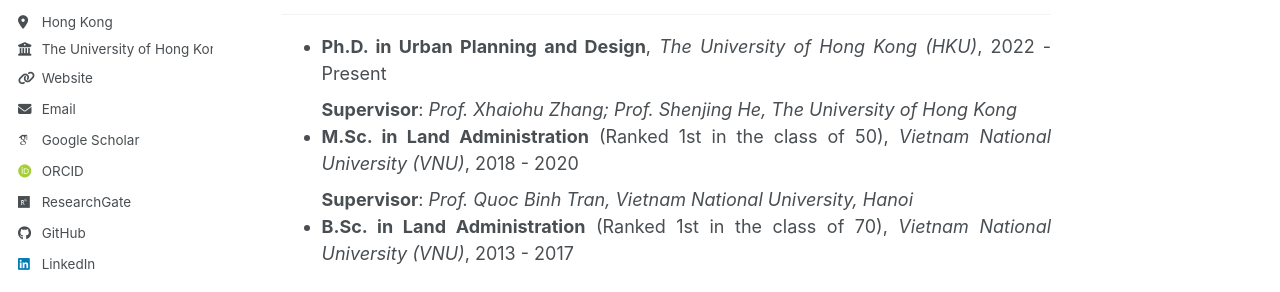
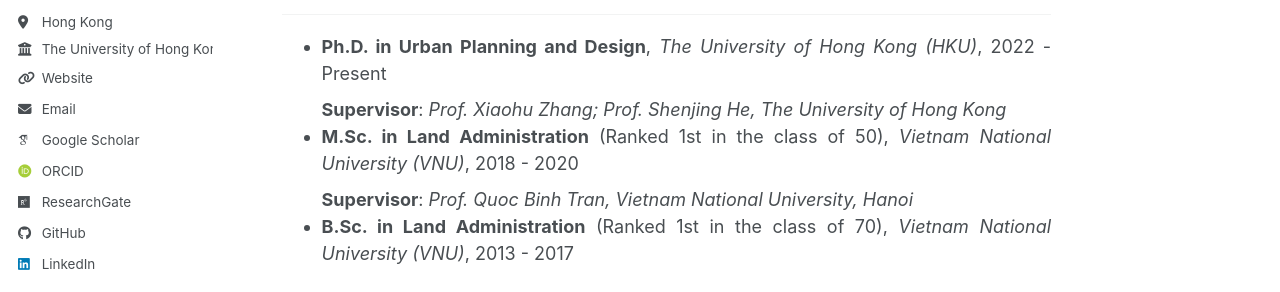
Before and after one commit to cuonghku95/cuonghku95.github.io, a Jekyll site: the page built from _pages/about.md, in a window 1280 px wide and 900 px high, scrolled down 1402 px. Shown: the part 423-715 px from the top of the window. Built offline with Jekyll 4.4.1, drawn with Linux system fonts in a browser that asks for light colours; some web fonts are replaced; a script bundle is joined from its source files by our own code; library files that are not in the unit come from our copies.

Commit message:
Fix typo in supervisor's name on about page

```diff
--- a/_pages/about.md
+++ b/_pages/about.md
@@ -53,7 +53,7 @@
 <div style="text-align: justify;">
 <ul>
   <li><b>Ph.D. in Urban Planning and Design</b>, <i>The University of Hong Kong (HKU)</i>, 2022 - Present</li>
-  <b>Supervisor</b>: <i> Prof. Xhaiohu Zhang; Prof. Shenjing He, The University of Hong Kong</i>
+  <b>Supervisor</b>: <i> Prof. Xiaohu Zhang; Prof. Shenjing He, The University of Hong Kong</i>
   <br>
   <li><b>M.Sc. in Land Administration</b> (Ranked 1st in the class of 50), <i>Vietnam National University (VNU)</i>, 2018 - 2020</li>
   <b>Supervisor</b>: <i>Prof. Quoc Binh Tran, Vietnam National University, Hanoi</i>
```
